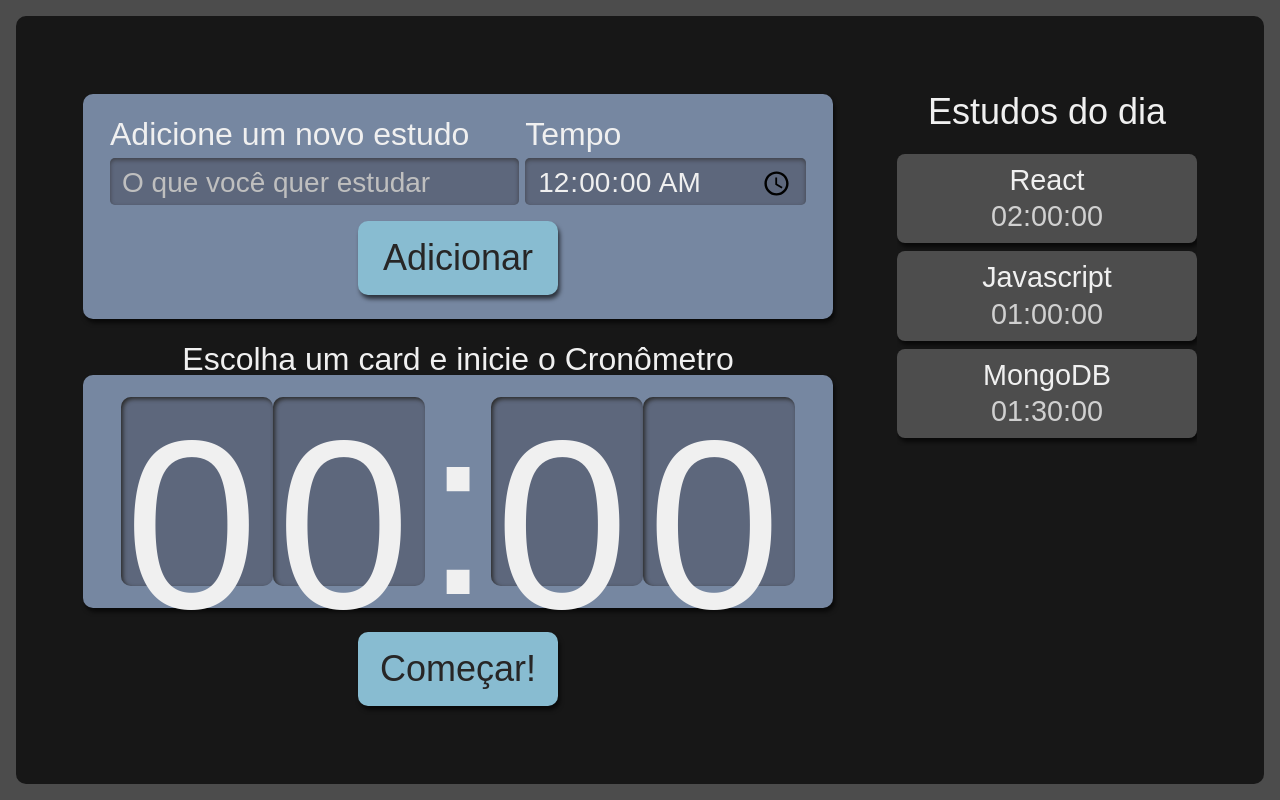
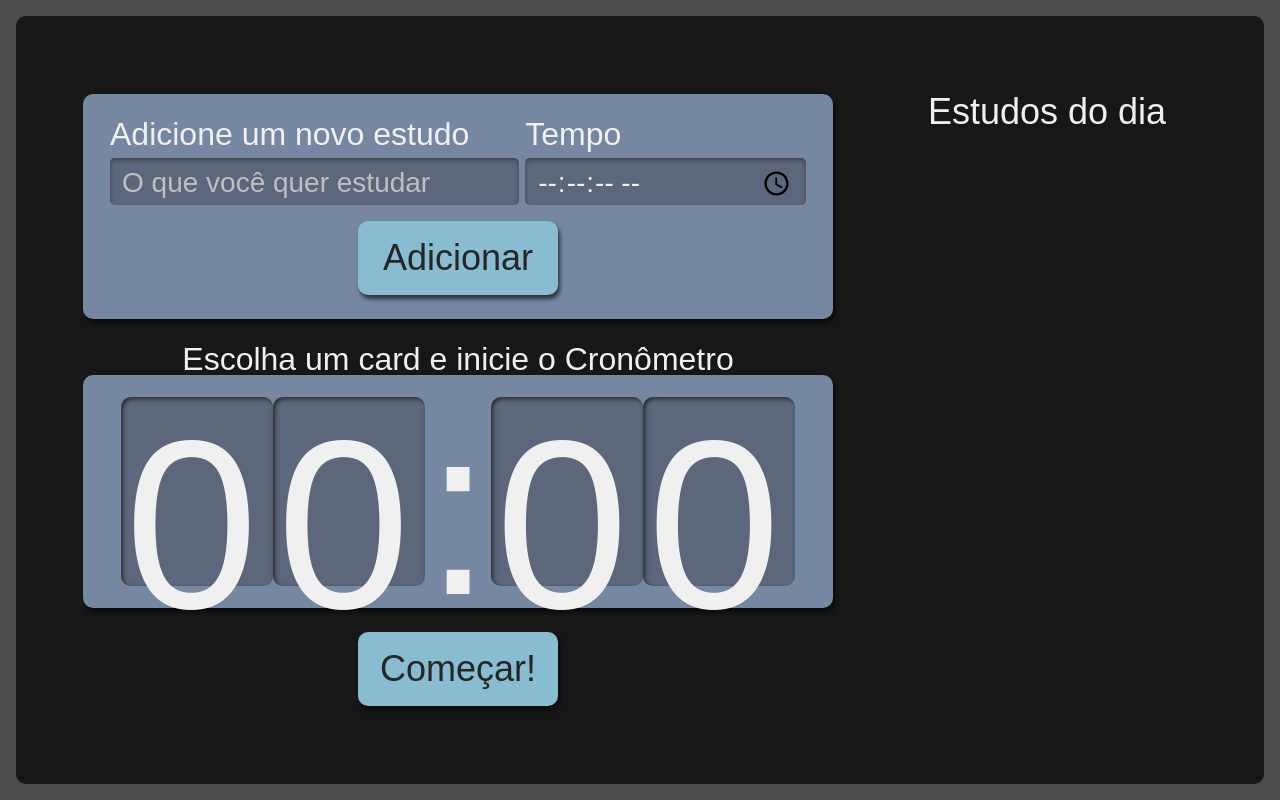
Before and after one commit to qwertSE/Intro-ao-React, a React (Create React App) app in the folder React com typescript/alura-studies/: page / in a window 1280 px wide. Built offline with nearby package versions, Linux system fonts and the light colour scheme.

Commit message:
refactor: nova forma de carregar a lista

```diff
--- a/React com typescript/alura-studies/src/components/Form/index.tsx
+++ b/React com typescript/alura-studies/src/components/Form/index.tsx
@@ -1,18 +1,24 @@
 import React, { useState } from "react";
+import { Itasks } from "../../types/Itasks";
 import Button from "../Button";
 import style from "./Form.module.scss";
 
-
-
-const Form = () => {
-
+const Form = ({
+  setTasks,
+}: {
+  setTasks: React.Dispatch<React.SetStateAction<Itasks[]>>;
+}) => {
   function adicionarTarefa(event: React.FormEvent) {
     event.preventDefault();
+    setTasks((oldTasks) => [...oldTasks, { ...{ task, time } }]);
+    setTask("");
+    setTime("00:00:00");
+
     console.log(`Tarefa: ${task} Duração: ${time}`);
   }
 
   const [task, setTask] = useState("");
-  const [time, setTime] = useState("00:00:00");
+  const [time, setTime] = useState("");
 
   return (
     <form className={style.novaTarefa} onSubmit={adicionarTarefa}>
--- a/React com typescript/alura-studies/src/components/List/index.tsx
+++ b/React com typescript/alura-studies/src/components/List/index.tsx
@@ -1,31 +1,13 @@
-import { useState } from "react";
 import Item from "./Item";
 import style from "./List.module.scss";
+import { Itasks } from "../../types/Itasks";
 
-const List = () => {
-  const [tasks, setTasks] = useState([
-    {
-      task: "React",
-      time: "02:00:00",
-    },
-    {
-      task: "Javascript",
-      time: "01:00:00",
-    },
-    {
-      task: "MongoDB",
-      time: "01:30:00",
-    },
-  ]);
+const List = ({tasks}:{tasks:Itasks[]}) => {
+
   return (
     <aside className={style.listaTarefas}>
-      <h2
-        onClick={() => {
-          setTasks([...tasks, { task: "Java", time: "00:30:00" }]);
-        }}
-      >
-        {" "}
-        Estudos do dia{" "}
+      <h2>
+        Estudos do dia
       </h2>
 
       <ul>
--- a/React com typescript/alura-studies/src/pages/App.tsx
+++ b/React com typescript/alura-studies/src/pages/App.tsx
@@ -1,14 +1,17 @@
+import { useState } from "react";
 import Form from "../components/Form";
 import List from "../components/List";
 import Timer from "../components/Timer";
+import { Itasks } from "../types/Itasks";
 import style from "./App.module.scss";
 
 function App() {
+  const [tasks, setTasks] = useState<Itasks[]>([]);
   return (
     <div className={style.AppStyle}>
-      <Form />
-      <Timer/>
-      <List />
+      <Form setTasks={setTasks}/>
+      <Timer />
+      <List tasks={tasks} />
     </div>
   );
 }
--- /dev/null
+++ b/React com typescript/alura-studies/src/types/Itasks.ts
@@ -0,0 +1,4 @@
+export interface Itasks {
+  task: string;
+  time: string;
+}
```
